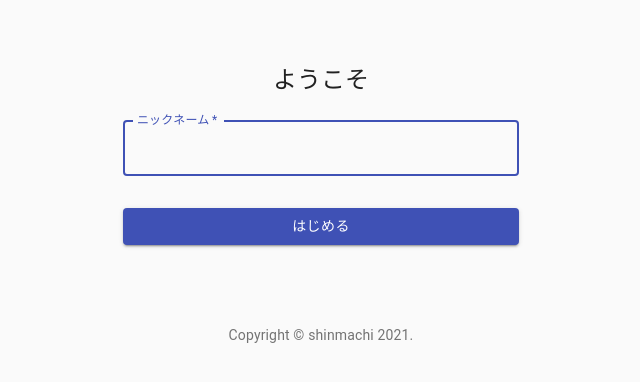
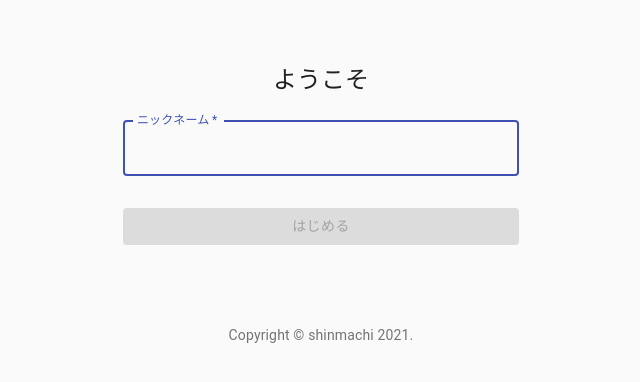
Before and after one commit to toshihi07/react-chat-sample, a React (Create React App) app: page / in a window 1280 px wide. Shown: the top 382 px of the page, without its empty margins (319-959 px from the left). Built offline with nearby package versions, Linux system fonts and the light colour scheme.

Commit message:
setname-by-clicking-button

```diff
--- a/src/components/Signin.js
+++ b/src/components/Signin.js
@@ -1,4 +1,4 @@
-import React from "react";
+import React, {useState, useEffect} from "react";
 import Button from "@material-ui/core/Button";
 import CssBaseline from "@material-ui/core/CssBaseline";
 import TextField from "@material-ui/core/TextField";
@@ -45,6 +45,14 @@
 //setNameをどこで発火されるのかを考えてみる。「はじめる」を押した時に発火させる。
 export default function SignIn( { setName } ) {
   const classes = useStyles();
+  const [disabled,setDisabled] = useState(true);
+  const [string,setString] = useState('');
+  console.log({ disabled,string })
+
+useEffect(() =>{
+  const disabled = string === ""
+  setDisabled(disabled);
+},[string]);
 
   return (
     <Container component="main" maxWidth="xs">
@@ -64,6 +72,7 @@
             name="name"
             // autoComplete="email"
             autoFocus
+            onChange={(e) => setString(e.target.value)}
           />
           <Button
             type="submit"
@@ -71,6 +80,7 @@
             variant="contained"
             color="primary"
             className={classes.submit}
+            disabled={ disabled }
           >
             はじめる
           </Button>
```
